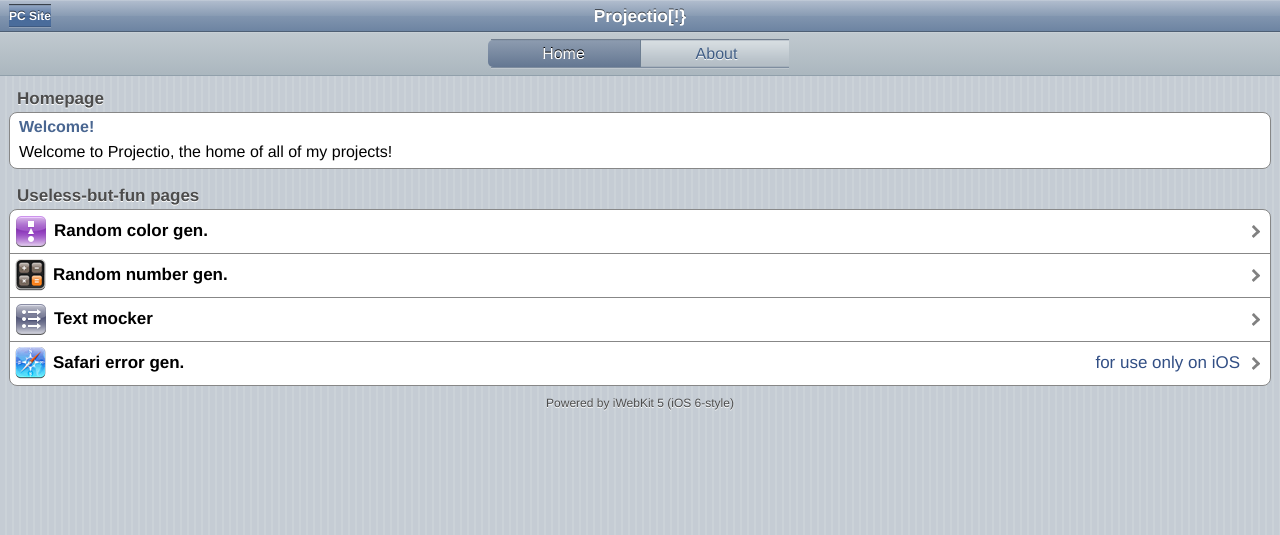
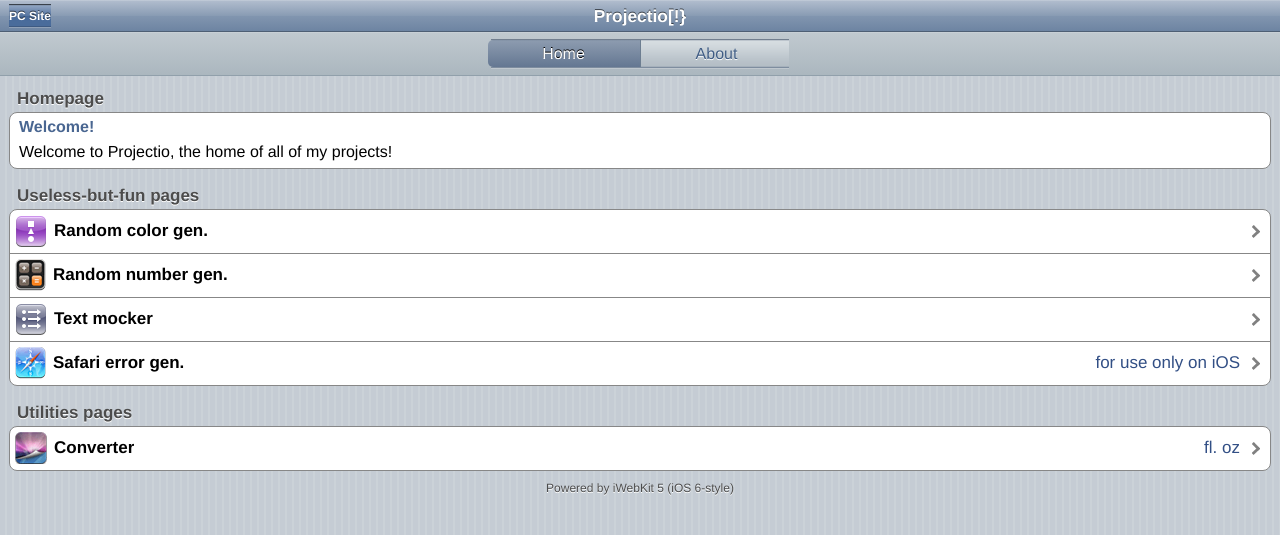
Before and after one commit to Samplasion/samplasion.github.iold, a Jekyll site: the page m/index.html, which Jekyll copies as it is, in a window 1280 px wide. Shown: the top 535 px of the page. Built offline with Jekyll 4.4.1, drawn with Linux system fonts in a browser that asks for light colours.

Commit message:
Update index.html

```diff
--- a/m/index.html
+++ b/m/index.html
@@ -47,6 +47,11 @@
 	 	<li class="menu"><a href="saferr.html">
 		<img alt="numb" src="thumbs/safari.png"><span class="name">Safari error gen.</span><span class="comment">for use only on iOS</span><span class="arrow"></span></a></li>
 	</ul>
+<span class="graytitle">Utilities pages</span>
+  <ul class="pageitem">
+		<li class="menu"><a href="ozcv.html">
+		<img alt="numb" src="thumbs/plugin.png"><span class="name">Converter</span><span class="comment">fl. oz</span><span class="arrow"></span></a></li>
+	</ul>
 <div id="footer">
 	<a href="http://snippetspace.com">Powered by iWebKit 5 (iOS 6-style)</a></div>
 
```
